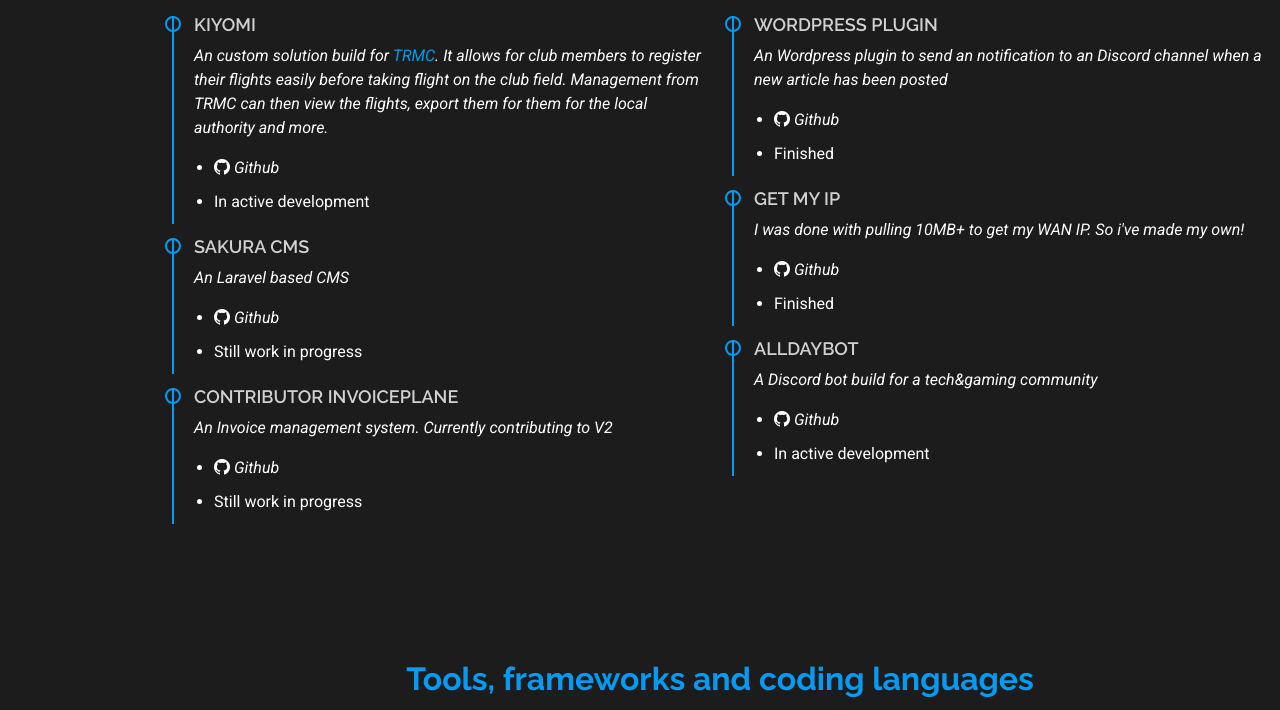
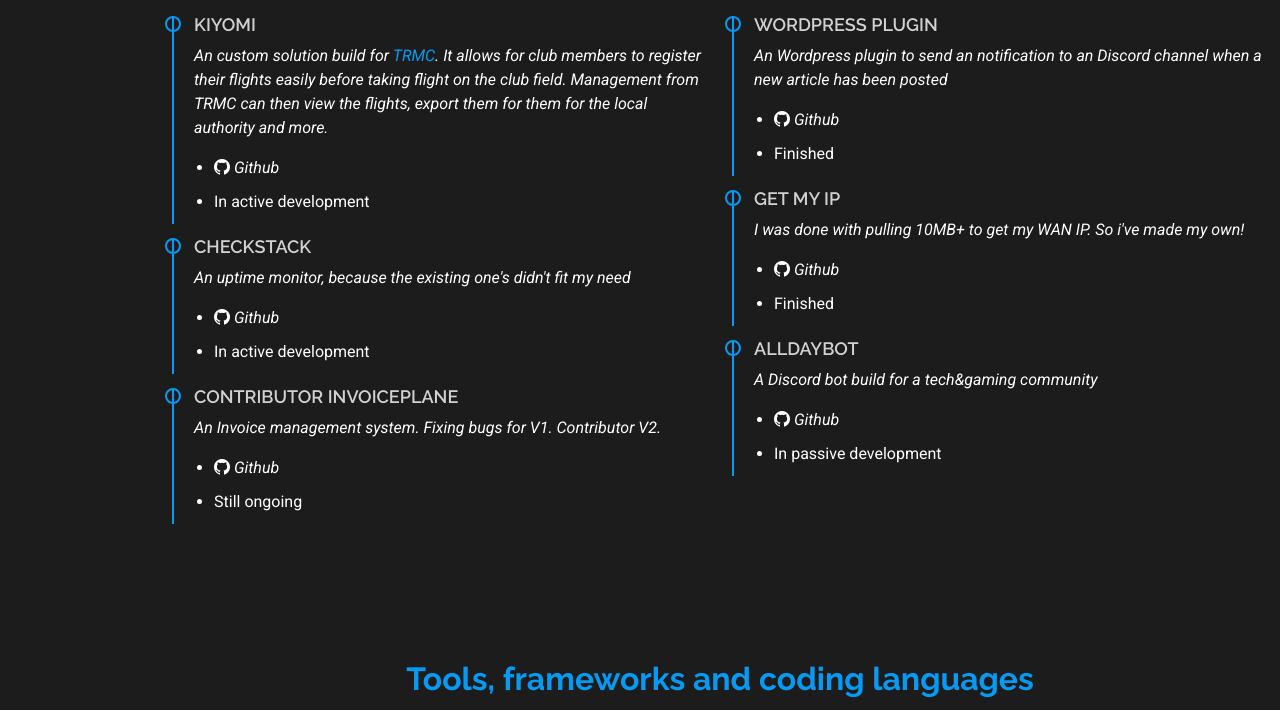
Before and after one commit to AeroBytesNL/AeroBytes.nl, a PHP site: page / in a window 1280 px wide. Shown: the part 2384-3094 px from the top of the page. Run offline with PHP 8.4, Linux system fonts and the light colour scheme; some libraries are stand-ins or nearby versions.

Commit message:
Updated projects page

```diff
--- a/index.php
+++ b/index.php
@@ -225,7 +225,7 @@
             <ul>
               <li><a href="">
                 <div class="social-links">
-                  <a class="text-white" href="https://github.com/AutiCodes/Kiyomi"
+                  <a class="text-white" href="https://github.com/AeroBytesNL/Kyomi-V2"
                      target="_blank">
                     <i class="bi bi-github">
                       Github
@@ -238,12 +238,12 @@
           </div>
 
           <div class="resume-item pb-0">
-            <h4>Sakura CMS</h4>
-            <p><em>An Laravel based CMS</em></p>
+            <h4>CheckStack</h4>
+            <p><em>An uptime monitor, because the existing one's didn't fit my need</em></p>
             <ul>
               <li><a href="">
                 <div class="social-links">
-                  <a class="text-white" href="https://github.com/AutiCodes/Sakura"
+                  <a class="text-white" href="https://github.com/AeroBytesNL/CheckStack"
                      target="_blank">
                     <i class="bi bi-github">
                       Github
@@ -251,13 +251,13 @@
                   </a>
                 </div>
               </a></li>
-              <li>Still work in progress</li>
+              <li>In active development</li>
             </ul>
           </div>
 
           <div class="resume-item pb-0">
             <h4>Contributor Invoiceplane</h4>
-            <p><em>An Invoice management system. Currently contributing to V2</em></p>
+            <p><em>An Invoice management system. Fixing bugs for V1. Contributor V2.</em></p>
             <ul>
               <li><a href="">
                 <div class="social-links">
@@ -268,7 +268,7 @@
                   </a>
                 </div>
               </a></li>
-              <li>Still work in progress</li>
+              <li>Still ongoing</li>
             </ul>
           </div>
         </div>
@@ -284,7 +284,7 @@
               <li><a href="">
                 <div class="social-links">
                   <a class="text-white"
-                     href="https://github.com/AutiCodes/Wordpress-posts-to-Discord" target="_blank">
+                     href="https://github.com/AeroBytesNl/Wordpress-posts-to-Discord" target="_blank">
                     <i class="bi bi-github">
                       Github
                     </i>
@@ -305,7 +305,7 @@
             <ul>
               <li><a href="">
                 <div class="social-links">
-                  <a class="text-white" href="https://github.com/AutiCodes/get-my-ip"
+                  <a class="text-white" href="https://github.com/AeroBytesNl/get-my-ip"
                      target="_blank">
                     <i class="bi bi-github">
                       Github
@@ -335,7 +335,7 @@
                   </a>
                 </div>
               </a></li>
-              <li>In active development</li>
+              <li>In passive development</li>
             </ul>
           </div>
         </div>
```
